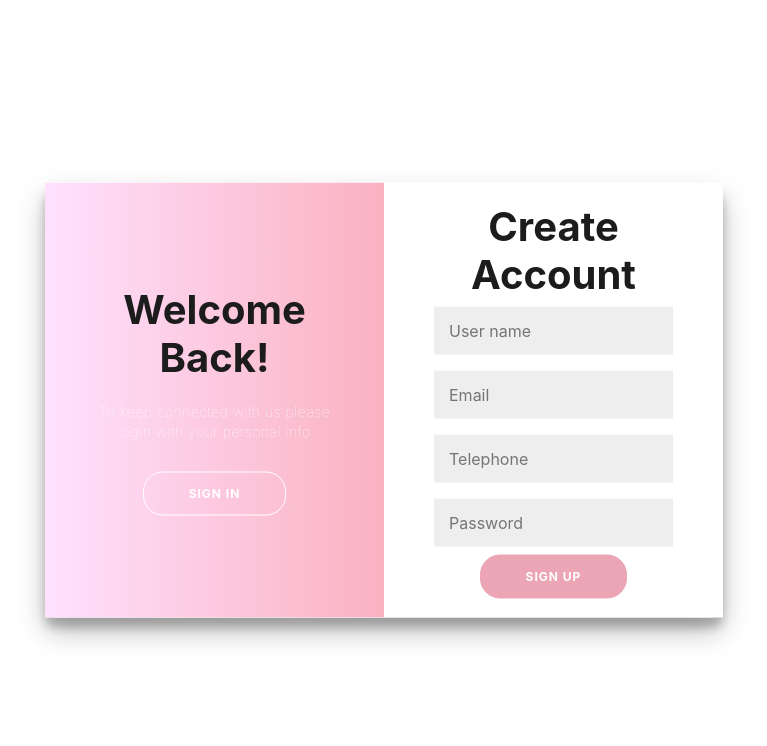
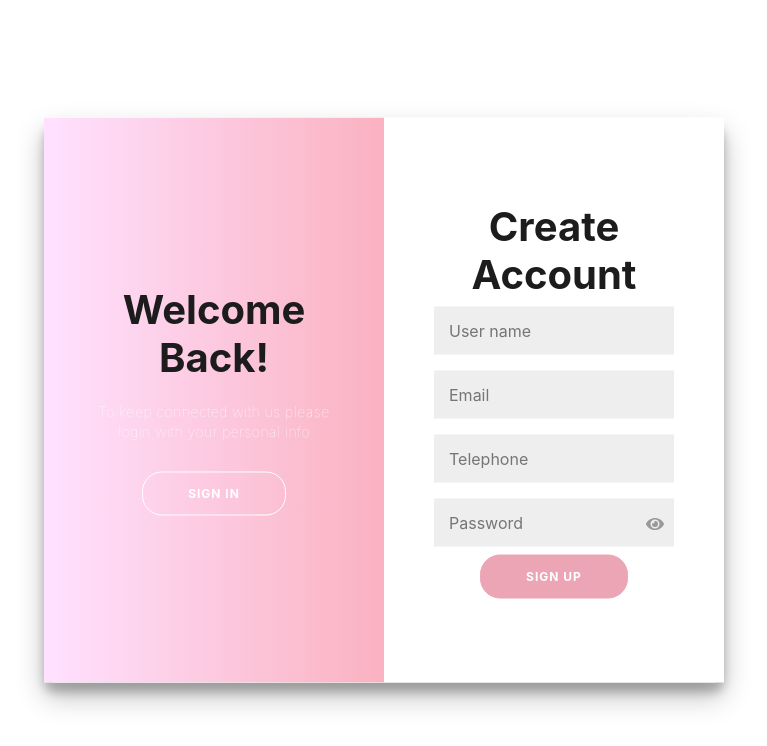
Before and after one commit to MaiTrangg/C-_Web, a React (Create React App) app in the folder fe_shopBanGiay/fe_shopbangiay/: page /register in a window 1280 px wide. Shown: the top 746 px of the page, without its empty margins (256-1023 px from the left). Built offline with nearby package versions, Linux system fonts and the light colour scheme.

Commit message:
dang nhap google

```diff
--- a/fe_shopBanGiay/fe_shopbangiay/package.json
+++ b/fe_shopBanGiay/fe_shopbangiay/package.json
@@ -7,8 +7,10 @@
     "@testing-library/jest-dom": "^6.6.3",
     "@testing-library/react": "^16.3.0",
     "@testing-library/user-event": "^13.5.0",
+    "jwt-decode": "^4.0.0",
     "react": "^19.1.0",
     "react-dom": "^19.1.0",
+    "react-icons": "^5.5.0",
     "react-owl-carousel": "^2.3.3",
     "react-router-dom": "^7.5.0",
     "react-scripts": "5.0.1",
--- a/fe_shopBanGiay/fe_shopbangiay/src/Components/Login & Register/Components.js
+++ b/fe_shopBanGiay/fe_shopbangiay/src/Components/Login & Register/Components.js
@@ -9,7 +9,8 @@
   top: 50%;
   left: 50%;
   transform: translate(-50%, -50%);
-  width: 678px;
+  width: 680px;
+  height: 565px;
   max-width: 100%;
   min-height: 435px;
  `;
--- a/fe_shopBanGiay/fe_shopbangiay/src/Components/Login & Register/Login.js
+++ b/fe_shopBanGiay/fe_shopbangiay/src/Components/Login & Register/Login.js
@@ -1,5 +1,7 @@
-import React, { useState } from 'react';
-import { useNavigate } from 'react-router-dom';  // Sử dụng useNavigate thay cho useHistory
+import React, { useState, useEffect } from 'react';
+import { useNavigate } from 'react-router-dom';
+import { FaEye, FaEyeSlash } from 'react-icons/fa';
+import { jwtDecode } from 'jwt-decode';
 import Swal from 'sweetalert2';
 import * as Components from './Components';
 
@@ -10,7 +12,38 @@ const Login = ({ toggle }) => {
     const [password, setPassword] = useState('');
     const [error, setError] = useState('');
     const [isLoading, setIsLoading] = useState(false);
-    const navigate = useNavigate(); // Sử dụng useNavigate
+    const [showPassword, setShowPassword] = useState(false);
+    const [isGoogleLogin, setIsGoogleLogin] = useState(false);
+    const navigate = useNavigate();
+
+    // ✅ Xử lý Google OAuth2
+    useEffect(() => {
+        const urlParams = new URLSearchParams(window.location.search);
+        const token = urlParams.get('token');
+
+        if (token) {
+            localStorage.setItem('token', token);
+            const decoded = jwtDecode(token);
+            const oauthUsername = decoded.username || decoded.sub || 'User';
+
+            console.log("✅ Decoded from Google login:", decoded);
+            setIsGoogleLogin(true);
+
+            // Xoá token khỏi URL
+            window.history.replaceState({}, document.title, window.location.pathname);
+
+            Swal.fire({
+                icon: 'success',
+                title: `Welcome, ${oauthUsername}!`,
+                text: 'Google login successful!',
+                confirmButtonText: 'Go to Home'
+            }).then(() => {
+                navigate('/home');
+            });
+        }
+    }, [navigate]);
+
+
 
     const handleLogin = async (event) => {
         event.preventDefault();
@@ -29,15 +62,12 @@ const Login = ({ toggle }) => {
                     'Content-Type': 'application/json',
                 },
                 body: JSON.stringify(loginData),
-                credentials: 'include', // Đảm bảo backend gửi cookie JWT/session nếu cần thiết
+                credentials: 'include',
             });
 
             const responseBody = await response.json();
 
-            if (response.ok) {
-                console.log('Login Success:', responseBody);
-
-                // ✅ Hiển thị thông báo đăng nhập thành công bằng SweetAlert2
+            if (response.ok && !isGoogleLogin) {
                 Swal.fire({
                     icon: 'success',
                     title: 'Login successful!',
@@ -45,15 +75,11 @@ const Login = ({ toggle }) => {
                     confirmButtonText: 'OK'
                 }).then((result) => {
                     if (result.isConfirmed) {
-                        // Sau khi người dùng bấm OK, chuyển hướng đến /home
                         navigate('/home');
                     }
                 });
 
-                // Lưu token vào localStorage hoặc state để dùng cho các API yêu cầu xác thực
                 localStorage.setItem('token', responseBody.token);
-
-                // Reset form
                 setUsername('');
                 setPassword('');
             } else {
@@ -74,7 +100,13 @@ const Login = ({ toggle }) => {
                 <Components.Title>Sign in</Components.Title>
 
                 <Components.SocialContainer>
-                    <Components.SocialButton provider="google" onClick={() => alert('Login with Google')}>
+                    <Components.SocialButton
+                        provider="google"
+                        onClick={() => {
+                            // ✅ Gọi tới endpoint OAuth2 của backend
+                            window.location.href = 'https://localhost:8443/oauth2/authorization/google';
+                        }}
+                    >
                         <i className="fab fa-google"></i>
                     </Components.SocialButton>
                     <Components.SocialButton provider="facebook" onClick={() => alert('Login with Facebook')}>
@@ -88,12 +120,30 @@ const Login = ({ toggle }) => {
                     value={username}
                     onChange={(e) => setUsername(e.target.value)}
                 />
-                <Components.Input
-                    type="password"
-                    placeholder="Password"
-                    value={password}
-                    onChange={(e) => setPassword(e.target.value)}
-                />
+                <div style={{ position: 'relative' }}>
+                    <Components.Input
+                        type={showPassword ? 'text' : 'password'}
+                        placeholder="Password"
+                        value={password}
+                        onChange={(e) => setPassword(e.target.value)}
+                        style={{ paddingRight: '40px' }}
+                    />
+                    <span
+                        onClick={() => setShowPassword(!showPassword)}
+                        style={{
+                            position: 'absolute',
+                            right: '10px',
+                            top: '50%',
+                            transform: 'translateY(-50%)',
+                            cursor: 'pointer',
+                            color: '#999',
+                            fontSize: '18px',
+                        }}
+                    >
+                        {showPassword ? <FaEyeSlash /> : <FaEye />}
+                    </span>
+                </div>
+
                 <Components.Anchor href="#">Forgot your password?</Components.Anchor>
                 <Components.Button disabled={isLoading}>
                     {isLoading ? 'Signing in...' : 'Sign In'}
--- a/fe_shopBanGiay/fe_shopbangiay/src/Components/Login & Register/Register.js
+++ b/fe_shopBanGiay/fe_shopbangiay/src/Components/Login & Register/Register.js
@@ -1,6 +1,7 @@
 import React, { useState } from 'react';
 import Swal from 'sweetalert2';
 import * as Components from './Components';
+import { FaEye, FaEyeSlash } from 'react-icons/fa';
 
 const API_URL = 'https://localhost:8443/api/user';
 
@@ -9,12 +10,59 @@ const Register = ({ toggle }) => {
     const [email, setEmail] = useState('');
     const [telephone, setTelephone] = useState('');
     const [password, setPassword] = useState('');
+    const [showPassword, setShowPassword] = useState(false);
+
+    const [usernameError, setUsernameError] = useState('');
+    const [emailError, setEmailError] = useState('');
+    const [phoneError, setPhoneError] = useState('');
+    const [passwordError, setPasswordError] = useState('');
+
     const [error, setError] = useState('');
     const [isLoading, setIsLoading] = useState(false);
+
+    const validateUsername = (value) => {
+        const regex = /^[a-zA-Z0-9]{2,20}$/;
+        setUsernameError(regex.test(value) ? '' : 'Username phải có ít nhất 2 ký tự, không chứa ký tự đặc biệt');
+    };
+
+    const validateEmail = (value) => {
+        const regex = /^[^\s@]+@[^\s@]+\.[^\s@]+$/;
+        setEmailError(regex.test(value) ? '' : 'Email theo định dạng @gmail.com');
+    };
+
+    const validatePhone = (value) => {
+        const regex = /^[0-9]{10}$/;
+        setPhoneError(regex.test(value) ? '' : 'Số điện thoại phải có 10 chữ số');
+    };
+
+    const validatePassword = (value) => {
+        const hasUpperCase = /[A-Z]/.test(value);
+        const containsStar = value.includes('*');
+        const containsSlash = value.includes('/');
+        const hasOneSpecial = containsStar ^ containsSlash; // XOR
+
+        if (value.length < 8) {
+            setPasswordError('Mật khẩu phải có ít nhất 8 ký tự');
+        } else if (!(hasUpperCase || hasOneSpecial)) {
+            setPasswordError('Mật khẩu yếu: cần ít nhất 1 chữ cái viết hoa hoặc 1 trong 2 ký tự đặc biệt: * hoặc /');
+        } else {
+            setPasswordError('');
+        }
+    };
+
 
     const handleRegister = async (event) => {
         event.preventDefault();
         setError('');
+
+        // Gọi kiểm tra lại khi submit
+        validateUsername(username);
+        validateEmail(email);
+        validatePhone(telephone);
+        validatePassword(password);
+
+        if (usernameError || emailError || phoneError || passwordError) return;
+
         setIsLoading(true);
 
         const userData = {
@@ -32,7 +80,7 @@ const Register = ({ toggle }) => {
                     'Content-Type': 'application/json',
                 },
                 body: JSON.stringify(userData),
-                credentials: 'include' // 👈 thêm dòng này nếu backend gửi cookie JWT/session
+                credentials: 'include'
             });
 
             const responseBodyText = await response.text();
@@ -40,7 +88,6 @@ const Register = ({ toggle }) => {
             if (response.ok) {
                 console.log('API Success:', responseBodyText);
 
-                // ✅ Hiển thị thông báo bằng SweetAlert2
                 Swal.fire({
                     icon: 'success',
                     title: 'User registered successfully!',
@@ -69,35 +116,73 @@ const Register = ({ toggle }) => {
             <Components.Form onSubmit={handleRegister}>
                 <Components.Title>Create Account</Components.Title>
 
-                {error && <Components.Paragraph style={{ color: 'red', marginBottom: '10px' }}>{error}</Components.Paragraph>}
+                {error &&
+                    <Components.Paragraph style={{color: 'red', marginBottom: '10px'}}>{error}</Components.Paragraph>}
 
                 <Components.Input
                     type="text"
                     placeholder="User name"
                     value={username}
-                    onChange={(e) => setUsername(e.target.value)}
+                    onChange={(e) => {
+                        setUsername(e.target.value);
+                        validateUsername(e.target.value);
+                    }}
                     required
                 />
+                {usernameError && <Components.Paragraph style={{color: 'red'}}>{usernameError}</Components.Paragraph>}
+
                 <Components.Input
                     type="email"
                     placeholder="Email"
                     value={email}
-                    onChange={(e) => setEmail(e.target.value)}
+                    onChange={(e) => {
+                        setEmail(e.target.value);
+                        validateEmail(e.target.value);
+                    }}
                     required
                 />
+                {emailError && <Components.Paragraph style={{color: 'red'}}>{emailError}</Components.Paragraph>}
+
                 <Components.Input
                     type="text"
                     placeholder="Telephone"
                     value={telephone}
-                    onChange={(e) => setTelephone(e.target.value)}
+                    onChange={(e) => {
+                        setTelephone(e.target.value);
+                        validatePhone(e.target.value);
+                    }}
                 />
-                <Components.Input
-                    type="password"
-                    placeholder="Password"
-                    value={password}
-                    onChange={(e) => setPassword(e.target.value)}
-                    required
-                />
+                {phoneError && <Components.Paragraph style={{color: 'red'}}>{phoneError}</Components.Paragraph>}
+
+                <div style={{position: 'relative'}}>
+                    <Components.Input
+                        type={showPassword ? 'text' : 'password'}
+                        placeholder="Password"
+                        value={password}
+                        onChange={(e) => {
+                            setPassword(e.target.value);
+                            validatePassword(e.target.value);
+                        }}
+                        required
+                        style={{paddingRight: '40px'}}
+                    />
+                    <span
+                        onClick={() => setShowPassword(!showPassword)}
+                        style={{
+                            position: 'absolute',
+                            right: '10px',
+                            top: '50%',
+                            transform: 'translateY(-50%)',
+                            cursor: 'pointer',
+                            color: '#999',
+                            fontSize: '18px',
+                        }}
+                    >
+                    {showPassword ? <FaEyeSlash/> : <FaEye/>}
+                </span>
+                </div>
+                {passwordError && <Components.Paragraph style={{color: 'red'}}>{passwordError}</Components.Paragraph>}
+
                 <Components.Button type="submit" disabled={isLoading}>
                     {isLoading ? 'Signing Up...' : 'Sign Up'}
                 </Components.Button>
```
Also changed, not shown: 1 other file (tests, documents, lock files or other folders).
